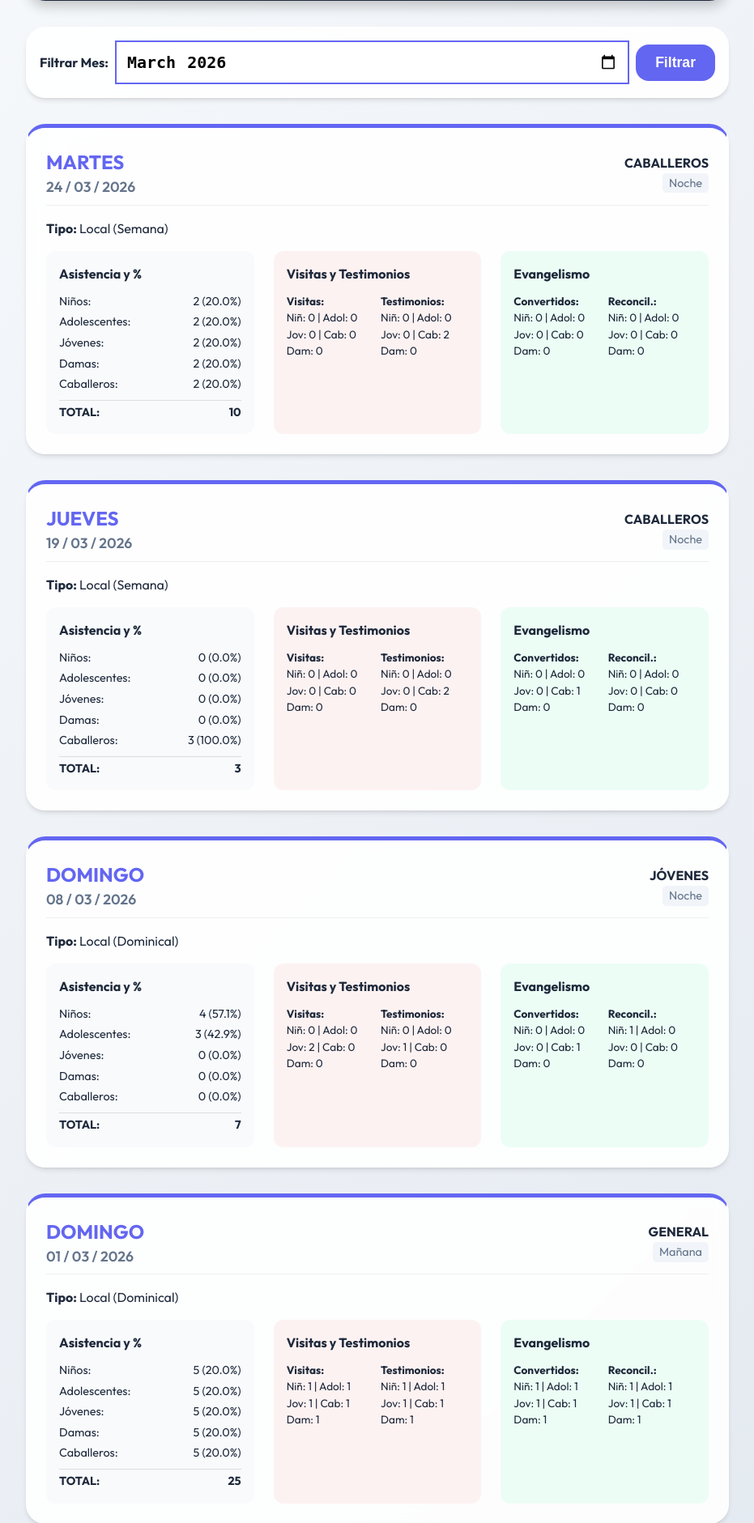
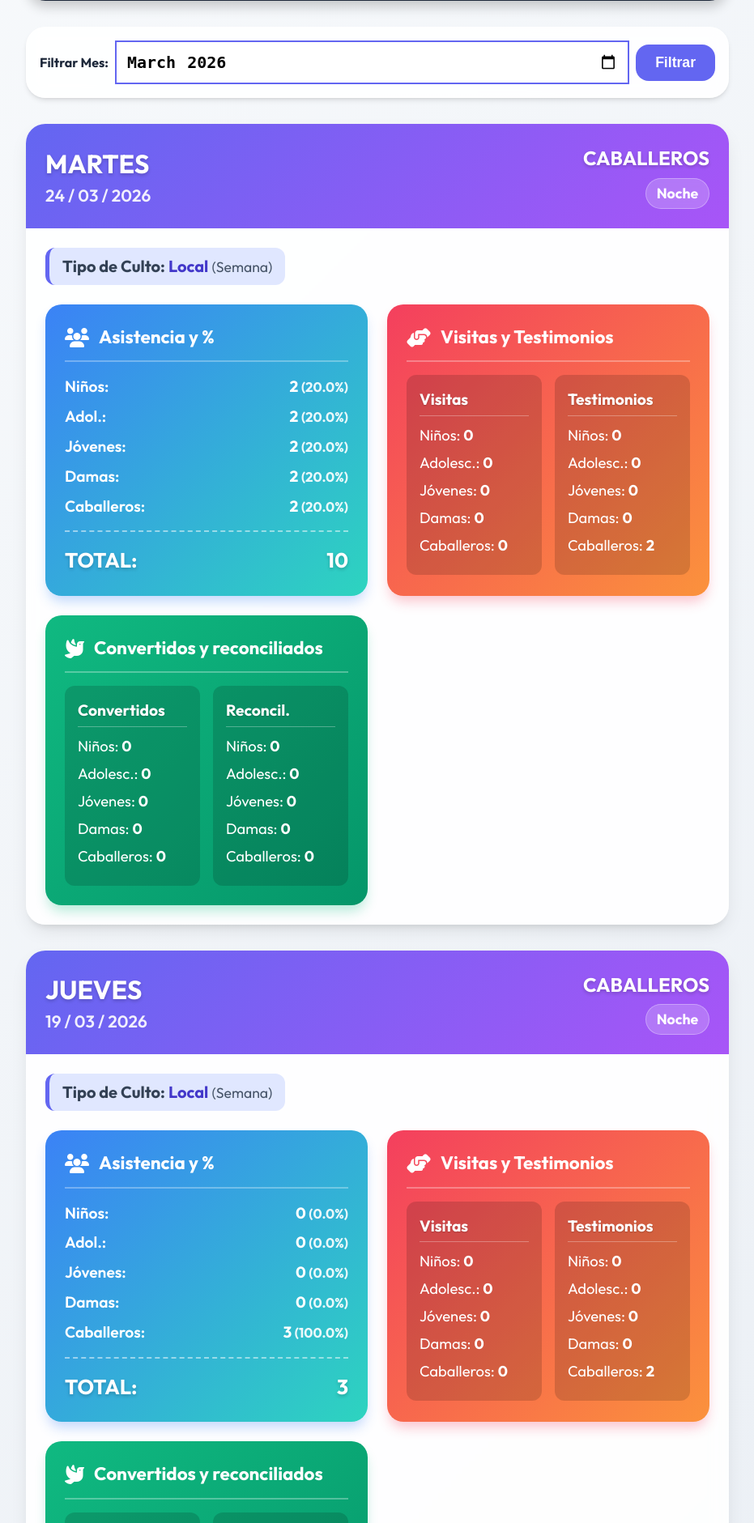
Before and after one commit to juanqh1508/AsistenciaApp, a Flask app: page /details in a window 1280 px wide. Shown: the part 306-2187 px from the top of the page at 81% size, without its empty margins (174-1105 px from the left). Run offline with Flask 3, Linux system fonts and the light colour scheme; a user stored in the database is signed in.

Commit message:
mensaje de cambios

```diff
--- a/templates/details.html
+++ b/templates/details.html
@@ -57,79 +57,101 @@
         {% endif %}
 
         {% for r in records %}
-        <div class="card" style="margin-bottom: 2rem; padding: 1.5rem; border-top: 5px solid var(--primary);">
-            <div style="display: flex; justify-content: space-between; align-items: center; margin-bottom: 1rem; border-bottom: 1px solid #eee; padding-bottom: 0.5rem;">
+        <div class="card" style="margin-bottom: 2rem; padding: 0; border: none; border-radius: 1.5rem; overflow: hidden; box-shadow: 0 10px 25px -5px rgba(0, 0, 0, 0.1), 0 8px 10px -6px rgba(0, 0, 0, 0.1);">
+            <!-- Header section of the card -->
+            <div style="background: linear-gradient(135deg, #6366f1 0%, #a855f7 100%); padding: 1.5rem; color: white; display: flex; justify-content: space-between; align-items: center;">
                 <div>
-                    <span style="display: block; font-size: 1.5rem; font-weight: 700; color: var(--primary); text-transform: uppercase;">{{ r.weekday_name }}</span>
-                    <span style="font-size: 1.1rem; color: #64748b; font-weight: 600;">{{ r.date.strftime('%d / %m / %Y') }}</span>
+                    <span style="display: block; font-size: 2rem; font-weight: 800; text-transform: uppercase; text-shadow: 0 2px 4px rgba(0,0,0,0.2);">{{ r.weekday_name }}</span>
+                    <span style="font-size: 1.3rem; font-weight: 600; opacity: 0.9;">{{ r.date.strftime('%d / %m / %Y') }}</span>
                 </div>
                 <div style="display: flex; align-items: center; gap: 1rem;">
                     {% if user_role == 'developer' %}
                     <form action="{{ url_for('delete_record', id=r.id) }}" method="POST" onsubmit="return confirm('¿Seguro que quieres borrar este registro? Esta acción no se puede deshacer.');" style="margin: 0;">
-                        <button type="submit" style="background: #fee2e2; color: #dc2626; border: none; padding: 0.5rem 0.75rem; border-radius: 0.5rem; cursor: pointer; font-size: 1rem;" title="Eliminar definitivamente">
+                        <button type="submit" style="background: rgba(255,0,0,0.6); color: white; border: 1px solid rgba(255,255,255,0.3); padding: 0.6rem 0.8rem; border-radius: 0.75rem; cursor: pointer; font-size: 1.2rem; transition: background 0.2s;" title="Eliminar definitivamente">
                             <i class="fa-solid fa-trash-can"></i>
                         </button>
                     </form>
                     {% endif %}
                     <div style="text-align: right;">
-                        <h2 style="font-size: 1rem; color: #1e293b; margin: 0; text-transform: uppercase;">{{ r.ministry_of_service }}</h2>
-                        <span style="font-size: 0.9rem; color: var(--text-muted); background: #f1f5f9; padding: 0.2rem 0.5rem; border-radius: 0.3rem;">{{ r.shift }}</span>
+                        <h2 style="font-size: 1.5rem; margin: 0; text-transform: uppercase; font-weight: 800; text-shadow: 0 2px 4px rgba(0,0,0,0.2);">{{ r.ministry_of_service }}</h2>
+                        <span style="font-size: 1.1rem; background: rgba(255,255,255,0.2); padding: 0.3rem 0.8rem; border-radius: 2rem; display: inline-block; margin-top: 0.4rem; font-weight: 700; border: 1px solid rgba(255,255,255,0.3); backdrop-filter: blur(5px);">{{ r.shift }}</span>
                     </div>
                 </div>
             </div>
 
-            <p style="margin-bottom: 1rem;"><strong>Tipo:</strong> {{ r.service_type }} ({{ r.day_category }})</p>
+            <div style="padding: 1.5rem;">
+                <div style="margin-bottom: 1.5rem; display: inline-block; background: #e0e7ff; padding: 0.5rem 1rem; border-radius: 0.75rem; border-left: 5px solid #6366f1;">
+                    <p style="margin: 0; font-size: 1.25rem; color: #334155;"><strong>Tipo de Culto:</strong> <span style="font-weight: 700; color: #4338ca;">{{ r.service_type }}</span> <span style="font-size: 1.1rem; color: #475569;">({{ r.day_category }})</span></p>
+                </div>
 
-            <div style="display: grid; grid-template-columns: repeat(auto-fit, minmax(200px, 1fr)); gap: 1.5rem;">
+                <div style="display: grid; grid-template-columns: repeat(auto-fit, minmax(280px, 1fr)); gap: 1.5rem;">
                     <!-- Asistencia & Porcentajes -->
-                <div style="background: #f8fafc; padding: 1rem; border-radius: 0.75rem;">
-                    <h3 style="font-size: 1rem; margin-bottom: 0.75rem;">Asistencia y %</h3>
-                    <ul style="list-style: none; font-size: 0.9rem;">
-                        <li style="display: flex; justify-content: space-between; margin-bottom: 0.25rem;"><span>Niños:</span> <span>{{ r.kids }} ({{ r.pct.kids }}%)</span></li>
-                        <li style="display: flex; justify-content: space-between; margin-bottom: 0.25rem;"><span>Adolescentes:</span> <span>{{ r.teens }} ({{ r.pct.teens }}%)</span></li>
-                        <li style="display: flex; justify-content: space-between; margin-bottom: 0.25rem;"><span>Jóvenes:</span> <span>{{ r.youth }} ({{ r.pct.youth }}%)</span></li>
-                        <li style="display: flex; justify-content: space-between; margin-bottom: 0.25rem;"><span>Damas:</span> <span>{{ r.women }} ({{ r.pct.women }}%)</span></li>
-                        <li style="display: flex; justify-content: space-between; margin-bottom: 0.25rem;"><span>Caballeros:</span> <span>{{ r.men }} ({{ r.pct.men }}%)</span></li>
-                        <li style="border-top: 1px solid #ddd; margin-top: 0.5rem; padding-top: 0.25rem; font-weight: 700; display: flex; justify-content: space-between;">
+                    <div style="background: linear-gradient(135deg, #3b82f6 0%, #2dd4bf 100%); padding: 1.5rem; border-radius: 1.25rem; color: white; box-shadow: 0 10px 15px -3px rgba(59, 130, 246, 0.3);">
+                        <div style="display: flex; align-items: center; gap: 0.75rem; border-bottom: 2px solid rgba(255,255,255,0.3); padding-bottom: 0.75rem; margin-bottom: 1rem;">
+                            <i class="fa-solid fa-users" style="font-size: 1.5rem;"></i>
+                            <h3 style="font-size: 1.4rem; margin: 0; font-weight: 800;">Asistencia y %</h3>
+                        </div>
+                        <ul style="list-style: none; font-size: 1.2rem; padding: 0; margin: 0; font-weight: 600;">
+                            <li style="display: flex; justify-content: space-between; margin-bottom: 0.5rem;"><span>Niños:</span> <span style="font-weight: 800;">{{ r.kids }} <span style="opacity: 0.9; font-size: 1.05rem;">({{ r.pct.kids }}%)</span></span></li>
+                            <li style="display: flex; justify-content: space-between; margin-bottom: 0.5rem;"><span>Adol.:</span> <span style="font-weight: 800;">{{ r.teens }} <span style="opacity: 0.9; font-size: 1.05rem;">({{ r.pct.teens }}%)</span></span></li>
+                            <li style="display: flex; justify-content: space-between; margin-bottom: 0.5rem;"><span>Jóvenes:</span> <span style="font-weight: 800;">{{ r.youth }} <span style="opacity: 0.9; font-size: 1.05rem;">({{ r.pct.youth }}%)</span></span></li>
+                            <li style="display: flex; justify-content: space-between; margin-bottom: 0.5rem;"><span>Damas:</span> <span style="font-weight: 800;">{{ r.women }} <span style="opacity: 0.9; font-size: 1.05rem;">({{ r.pct.women }}%)</span></span></li>
+                            <li style="display: flex; justify-content: space-between; margin-bottom: 0.5rem;"><span>Caballeros:</span> <span style="font-weight: 800;">{{ r.men }} <span style="opacity: 0.9; font-size: 1.05rem;">({{ r.pct.men }}%)</span></span></li>
+                            <li style="border-top: 2px dashed rgba(255,255,255,0.5); margin-top: 1rem; padding-top: 1rem; font-weight: 900; display: flex; justify-content: space-between; font-size: 1.6rem; text-shadow: 0 2px 4px rgba(0,0,0,0.2);">
                                 <span>TOTAL:</span> <span>{{ r.total_attn }}</span>
                             </li>
                         </ul>
                     </div>
 
                     <!-- Visitas y Testimonios -->
-                <div style="background: #fdf2f2; padding: 1rem; border-radius: 0.75rem;">
-                    <h3 style="font-size: 1rem; margin-bottom: 0.75rem;">Visitas y Testimonios</h3>
-                    <div style="display: grid; grid-template-columns: 1fr 1fr; gap: 0.5rem; font-size: 0.85rem;">
-                        <div>
-                            <strong>Visitas:</strong>
-                            <p>Niñ: {{r.visits_kids}} | Adol: {{r.visits_teens}}</p>
-                            <p>Jov: {{r.visits_youth}} | Cab: {{r.visits_men}}</p>
-                            <p>Dam: {{r.visits_women}}</p>
+                    <div style="background: linear-gradient(135deg, #f43f5e 0%, #fb923c 100%); padding: 1.5rem; border-radius: 1.25rem; color: white; box-shadow: 0 10px 15px -3px rgba(244, 63, 94, 0.3);">
+                        <div style="display: flex; align-items: center; gap: 0.75rem; border-bottom: 2px solid rgba(255,255,255,0.3); padding-bottom: 0.75rem; margin-bottom: 1rem;">
+                            <i class="fa-solid fa-handshake-angle" style="font-size: 1.5rem;"></i>
+                            <h3 style="font-size: 1.4rem; margin: 0; font-weight: 800;">Visitas y Testimonios</h3>
                         </div>
-                        <div>
-                            <strong>Testimonios:</strong>
-                            <p>Niñ: {{r.testimonies_kids}} | Adol: {{r.testimonies_teens}}</p>
-                            <p>Jov: {{r.testimonies_youth}} | Cab: {{r.testimonies_men}}</p>
-                            <p>Dam: {{r.testimonies_women}}</p>
+                        <div style="display: grid; grid-template-columns: 1fr 1fr; gap: 1rem; font-size: 1.15rem;">
+                            <div style="background: rgba(0,0,0,0.15); padding: 1rem; border-radius: 0.75rem;">
+                                <strong style="display: block; margin-bottom: 0.6rem; font-size: 1.2rem; border-bottom: 1px solid rgba(255,255,255,0.3); padding-bottom: 0.3rem; text-shadow: 0 1px 2px rgba(0,0,0,0.2);">Visitas</strong>
+                                <p style="margin: 0.4rem 0;">Niños: <strong>{{r.visits_kids}}</strong></p>
+                                <p style="margin: 0.4rem 0;">Adolesc.: <strong>{{r.visits_teens}}</strong></p>
+                                <p style="margin: 0.4rem 0;">Jóvenes: <strong>{{r.visits_youth}}</strong></p>
+                                <p style="margin: 0.4rem 0;">Damas: <strong>{{r.visits_women}}</strong></p>
+                                <p style="margin: 0.4rem 0;">Caballeros: <strong>{{r.visits_men}}</strong></p>
+                            </div>
+                            <div style="background: rgba(0,0,0,0.15); padding: 1rem; border-radius: 0.75rem;">
+                                <strong style="display: block; margin-bottom: 0.6rem; font-size: 1.2rem; border-bottom: 1px solid rgba(255,255,255,0.3); padding-bottom: 0.3rem; text-shadow: 0 1px 2px rgba(0,0,0,0.2);">Testimonios</strong>
+                                <p style="margin: 0.4rem 0;">Niños: <strong>{{r.testimonies_kids}}</strong></p>
+                                <p style="margin: 0.4rem 0;">Adolesc.: <strong>{{r.testimonies_teens}}</strong></p>
+                                <p style="margin: 0.4rem 0;">Jóvenes: <strong>{{r.testimonies_youth}}</strong></p>
+                                <p style="margin: 0.4rem 0;">Damas: <strong>{{r.testimonies_women}}</strong></p>
+                                <p style="margin: 0.4rem 0;">Caballeros: <strong>{{r.testimonies_men}}</strong></p>
                             </div>
                         </div>
                     </div>
 
                     <!-- Convertidos y Reconciliados -->
-                <div style="background: #ecfdf5; padding: 1rem; border-radius: 0.75rem;">
-                    <h3 style="font-size: 1rem; margin-bottom: 0.75rem;">Evangelismo</h3>
-                    <div style="display: grid; grid-template-columns: 1fr 1fr; gap: 0.5rem; font-size: 0.85rem;">
-                        <div>
-                            <strong>Convertidos:</strong>
-                            <p>Niñ: {{r.converts_kids}} | Adol: {{r.converts_teens}}</p>
-                            <p>Jov: {{r.converts_youth}} | Cab: {{r.converts_men}}</p>
-                            <p>Dam: {{r.converts_women}}</p>
+                    <div style="background: linear-gradient(135deg, #10b981 0%, #059669 100%); padding: 1.5rem; border-radius: 1.25rem; color: white; box-shadow: 0 10px 15px -3px rgba(16, 185, 129, 0.3);">
+                        <div style="display: flex; align-items: center; gap: 0.75rem; border-bottom: 2px solid rgba(255,255,255,0.3); padding-bottom: 0.75rem; margin-bottom: 1rem;">
+                            <i class="fa-solid fa-dove" style="font-size: 1.5rem;"></i>
+                            <h3 style="font-size: 1.4rem; margin: 0; font-weight: 800;">Convertidos y reconciliados</h3>
                         </div>
-                        <div>
-                            <strong>Reconcil.:</strong>
-                            <p>Niñ: {{r.reconciled_kids}} | Adol: {{r.reconciled_teens}}</p>
-                            <p>Jov: {{r.reconciled_youth}} | Cab: {{r.reconciled_men}}</p>
-                            <p>Dam: {{r.reconciled_women}}</p>
+                        <div style="display: grid; grid-template-columns: 1fr 1fr; gap: 1rem; font-size: 1.15rem;">
+                            <div style="background: rgba(0,0,0,0.15); padding: 1rem; border-radius: 0.75rem;">
+                                <strong style="display: block; margin-bottom: 0.6rem; font-size: 1.2rem; border-bottom: 1px solid rgba(255,255,255,0.3); padding-bottom: 0.3rem; text-shadow: 0 1px 2px rgba(0,0,0,0.2);">Convertidos</strong>
+                                <p style="margin: 0.4rem 0;">Niños: <strong>{{r.converts_kids}}</strong></p>
+                                <p style="margin: 0.4rem 0;">Adolesc.: <strong>{{r.converts_teens}}</strong></p>
+                                <p style="margin: 0.4rem 0;">Jóvenes: <strong>{{r.converts_youth}}</strong></p>
+                                <p style="margin: 0.4rem 0;">Damas: <strong>{{r.converts_women}}</strong></p>
+                                <p style="margin: 0.4rem 0;">Caballeros: <strong>{{r.converts_men}}</strong></p>
+                            </div>
+                            <div style="background: rgba(0,0,0,0.15); padding: 1rem; border-radius: 0.75rem;">
+                                <strong style="display: block; margin-bottom: 0.6rem; font-size: 1.2rem; border-bottom: 1px solid rgba(255,255,255,0.3); padding-bottom: 0.3rem; text-shadow: 0 1px 2px rgba(0,0,0,0.2);">Reconcil.</strong>
+                                <p style="margin: 0.4rem 0;">Niños: <strong>{{r.reconciled_kids}}</strong></p>
+                                <p style="margin: 0.4rem 0;">Adolesc.: <strong>{{r.reconciled_teens}}</strong></p>
+                                <p style="margin: 0.4rem 0;">Jóvenes: <strong>{{r.reconciled_youth}}</strong></p>
+                                <p style="margin: 0.4rem 0;">Damas: <strong>{{r.reconciled_women}}</strong></p>
+                                <p style="margin: 0.4rem 0;">Caballeros: <strong>{{r.reconciled_men}}</strong></p>
+                            </div>
                         </div>
                     </div>
                 </div>
```
Lines whose indentation alone changed are shown as unchanged.
